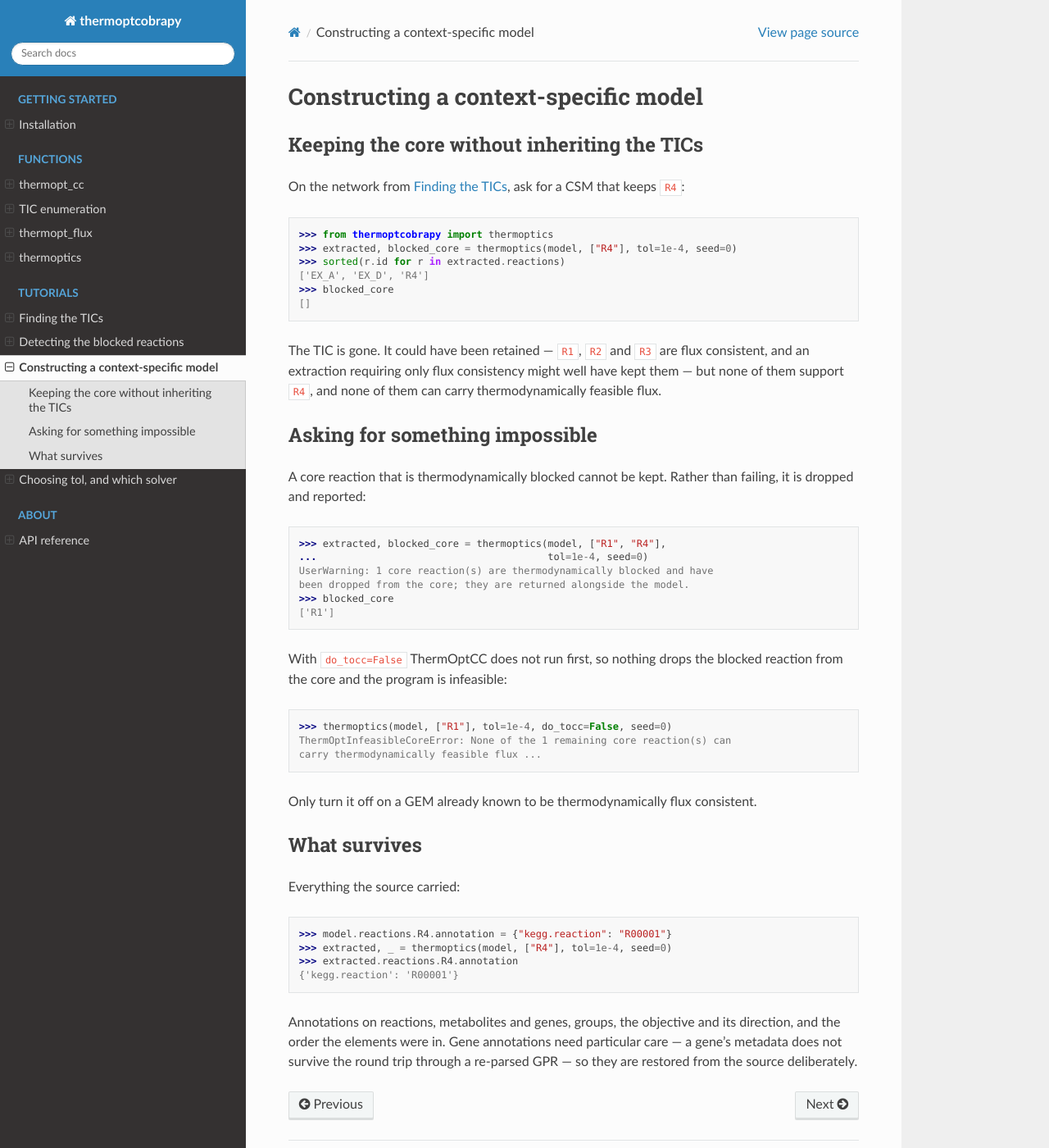
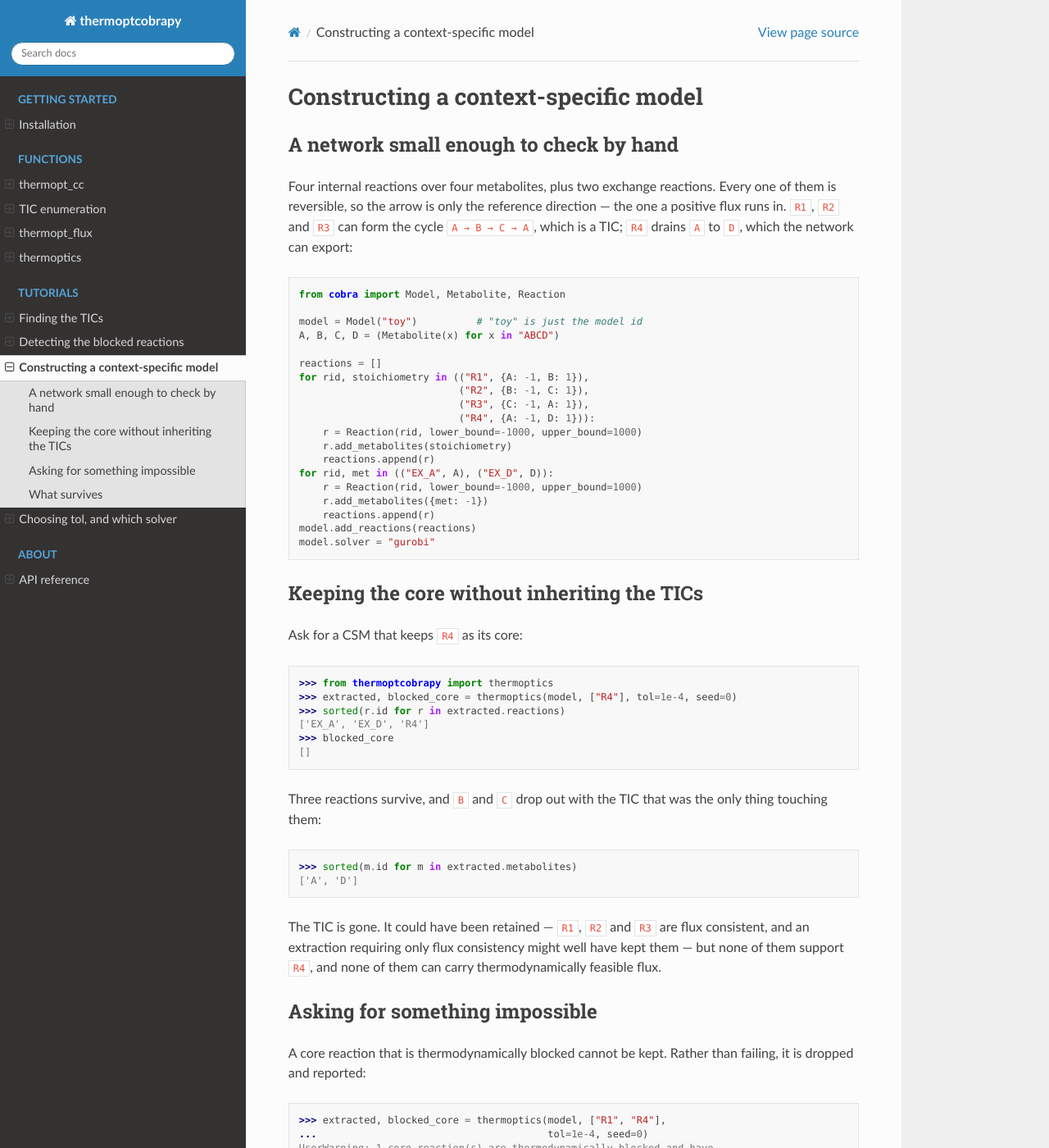
Before and after one commit to bisect-group/thermoptcobrapy, a Sphinx documentation site: the page built from docs/tutorials/extraction.rst, in a window 1280 px wide and 1400 px high. Shown: the whole window at 82% size. Built offline with Sphinx 7.4.7 and the Read the Docs theme 3.1.0, drawn with Linux system fonts in a browser that asks for light colours.

Commit message:
Define the network in the extraction tutorial
The page opened "On the network from Finding the TICs, ask for a CSM
that keeps R4", so a reader landing there had no idea what R4 was
without going to another tutorial. It now builds the network first,
the same way the cycles and consistency tutorials do.

Also shows the metabolites of the extracted model, since B and C
dropping out with the TIC is the clearest statement of what happened.
Verified against a run.

Co-Authored-By: Claude Opus 5 (1M context) <noreply@anthropic.com>

```diff
--- a/docs/tutorials/extraction.rst
+++ b/docs/tutorials/extraction.rst
@@ -1,10 +1,41 @@
 Constructing a context-specific model
 =====================================
+
+A network small enough to check by hand
+---------------------------------------
+
+Four internal reactions over four metabolites, plus two exchange reactions.
+Every one of them is reversible, so the arrow is only the reference
+direction — the one a positive flux runs in. ``R1``, ``R2`` and ``R3`` can
+form the cycle ``A → B → C → A``, which is a TIC; ``R4`` drains ``A`` to
+``D``, which the network can export:
+
+.. code-block:: python
+
+   from cobra import Model, Metabolite, Reaction
+
+   model = Model("toy")          # "toy" is just the model id
+   A, B, C, D = (Metabolite(x) for x in "ABCD")
+
+   reactions = []
+   for rid, stoichiometry in (("R1", {A: -1, B: 1}),
+                              ("R2", {B: -1, C: 1}),
+                              ("R3", {C: -1, A: 1}),
+                              ("R4", {A: -1, D: 1})):
+       r = Reaction(rid, lower_bound=-1000, upper_bound=1000)
+       r.add_metabolites(stoichiometry)
+       reactions.append(r)
+   for rid, met in (("EX_A", A), ("EX_D", D)):
+       r = Reaction(rid, lower_bound=-1000, upper_bound=1000)
+       r.add_metabolites({met: -1})
+       reactions.append(r)
+   model.add_reactions(reactions)
+   model.solver = "gurobi"
 
 Keeping the core without inheriting the TICs
 --------------------------------------------
 
-On the network from :doc:`cycles`, ask for a CSM that keeps ``R4``:
+Ask for a CSM that keeps ``R4`` as its core:
 
 .. code-block:: python
 
@@ -14,6 +45,14 @@ On the network from :doc:`cycles`, ask for a CSM that keeps ``R4``:
    ['EX_A', 'EX_D', 'R4']
    >>> blocked_core
    []
+
+Three reactions survive, and ``B`` and ``C`` drop out with the TIC that was
+the only thing touching them:
+
+.. code-block:: python
+
+   >>> sorted(m.id for m in extracted.metabolites)
+   ['A', 'D']
 
 The TIC is gone. It could have been retained — ``R1``, ``R2`` and ``R3``
 are flux consistent, and an extraction requiring only flux consistency might
```
